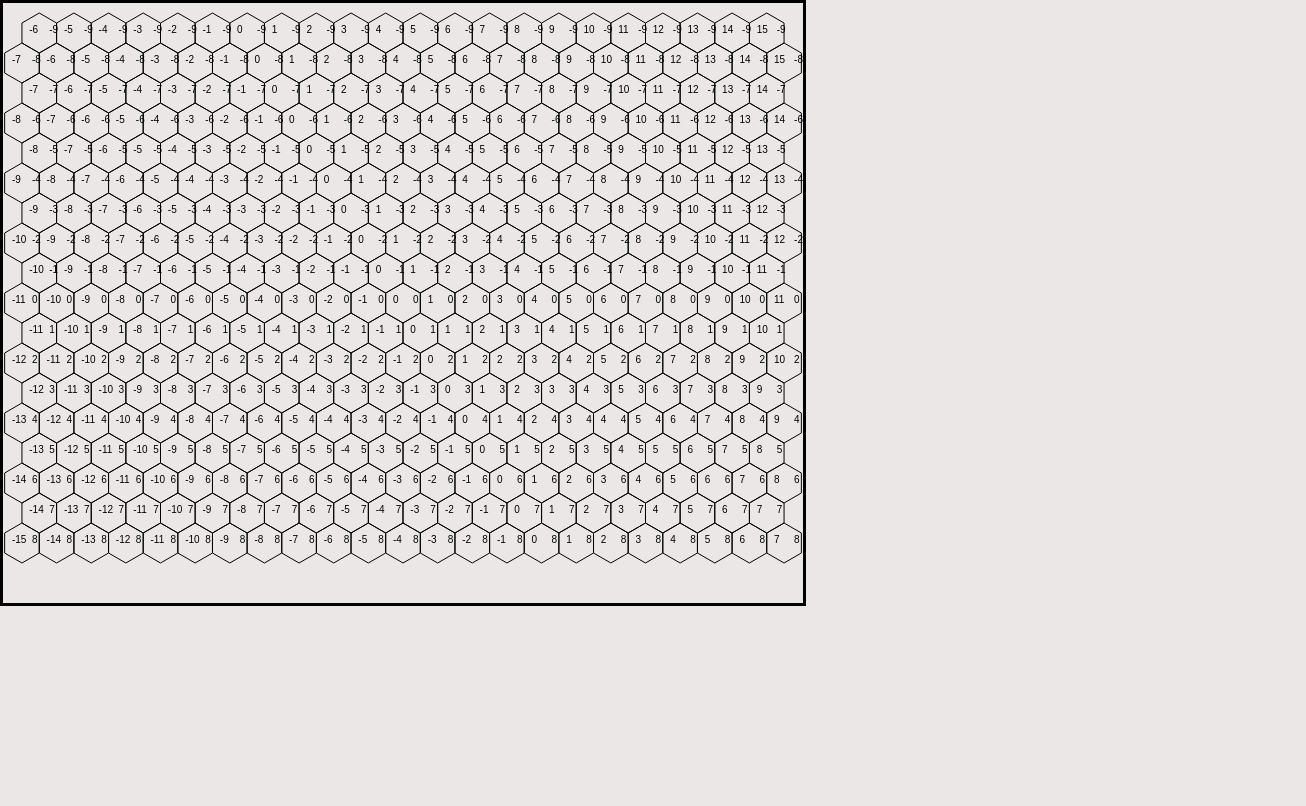
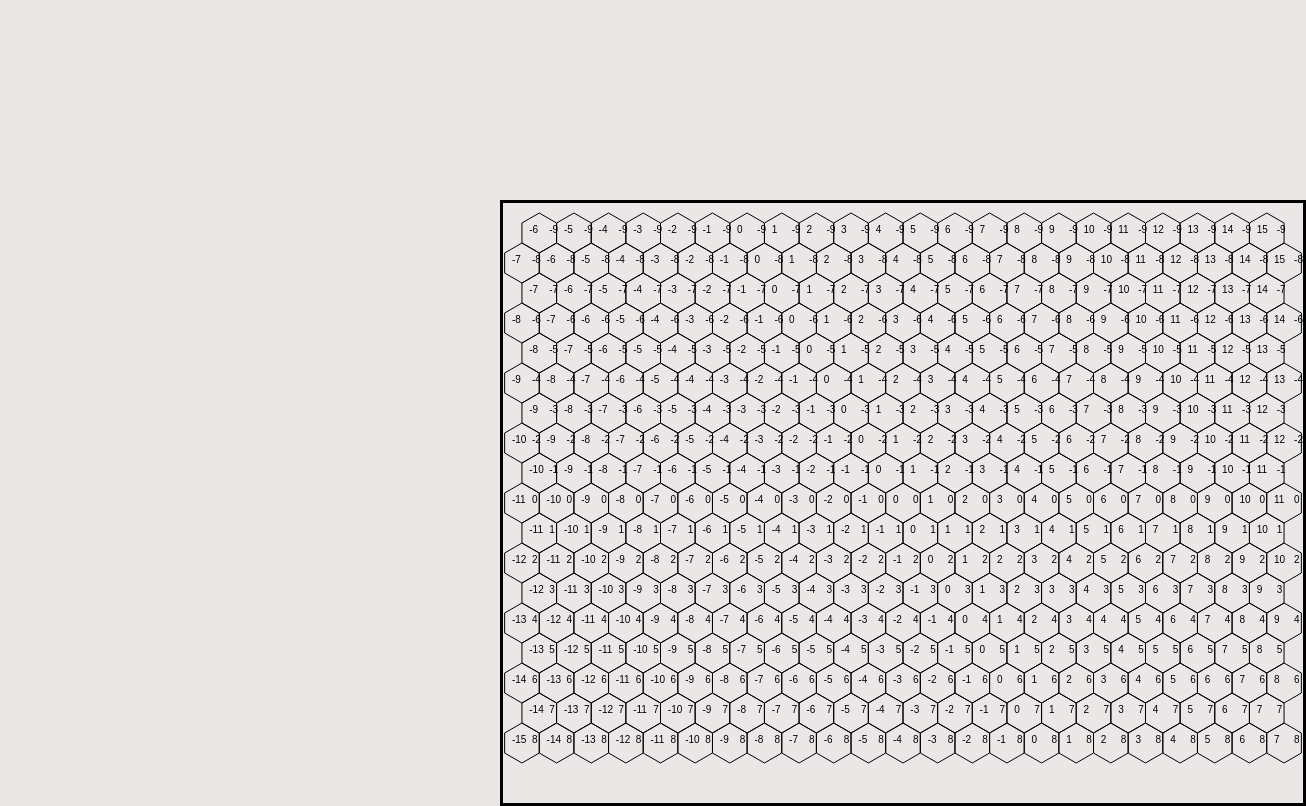
Before and after one commit to BezTTTT/PJOOP-Front, a React (Create React App) app: page / in a window 1280 px wide. Shown: the whole page, 1306 px wide, since content can reach past the window. Built offline with nearby package versions, Linux system fonts and the light colour scheme.

Commit message:
centered canvas

```diff
--- a/src/App.jsx
+++ b/src/App.jsx
@@ -4,7 +4,7 @@ import Canvas from "./Canvas";
 export default class App extends React.Component {
   render() {
     return (
-      <div>
+      <div class="centered">
         <Canvas />
       </div>
     );
--- a/src/Canvas.jsx
+++ b/src/Canvas.jsx
@@ -177,7 +177,7 @@ export default class Canvas extends React.Component {
     ctx.fillText(h.r, center.x + 10, center.y);
 
   }
-
+handle
   getHexCornerCo(center, i) {
     let angle_deg = 60 * i + 30;
     let angle_rad = (Math.PI / 180) * angle_deg;
--- a/src/canvasStyle.css
+++ b/src/canvasStyle.css
@@ -4,5 +4,12 @@ body {
 canvas {
   border: 3px solid black;
   position: absolute;
-  left: 0;
+  left: 500px;
+  right: auto;
 }
+.centered {
+  height: 50vh;
+  display: flex;
+  justify-content: center;
+  align-items: center;
+}
```
